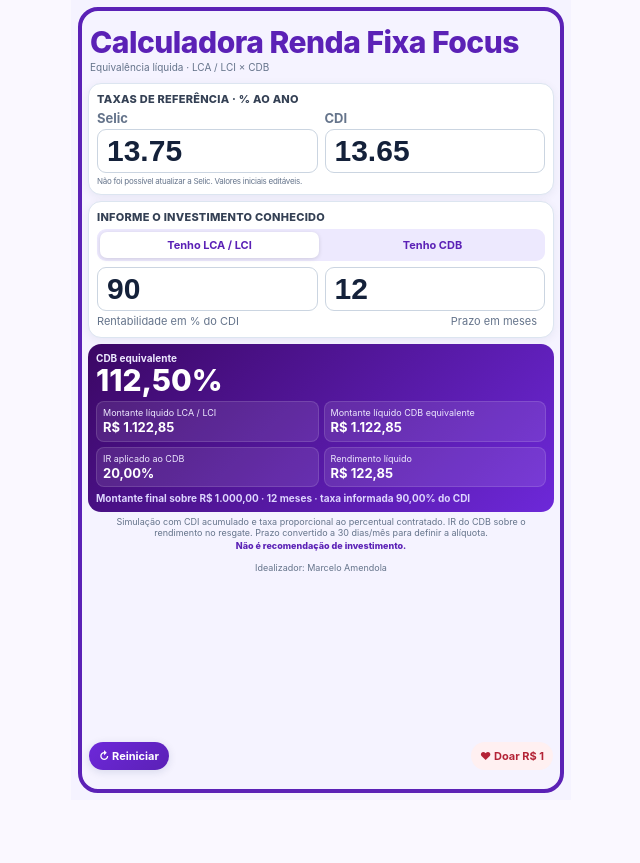
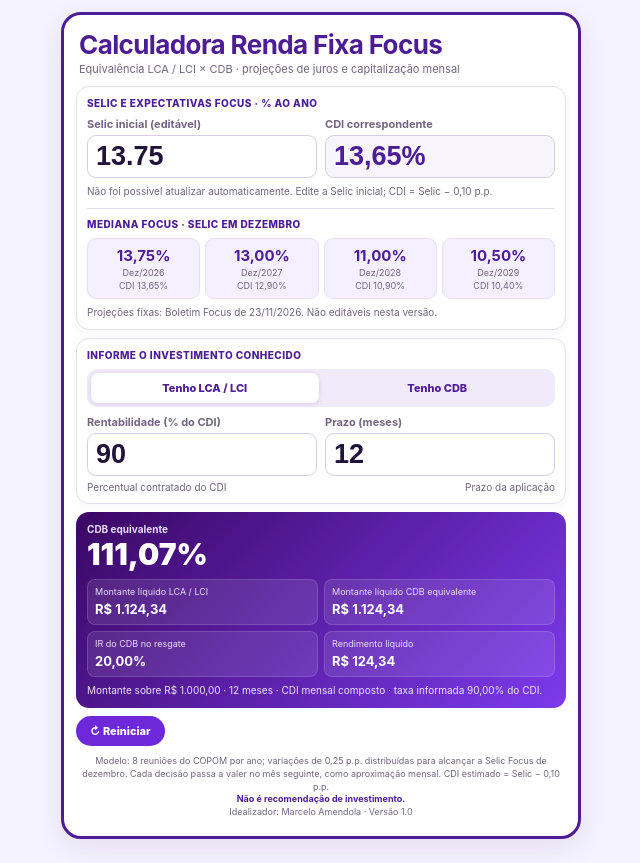
Before and after one commit to marceloedeiaamendola-star/Calculadora-Renda-Fixa-Focus, a plain HTML site: page index.html in a window 1280 px wide. Shown: the whole page, without its empty margins (319-959 px from the left). Before the commit the page ends 800 px from the top, so only its background shows below. Drawn offline with Linux system fonts and the light colour scheme; no server answers.

Commit message:
Publica Calculadora Renda Fixa Focus v1.0 com capitalização mensal e projeções Focus

```diff
--- a/index.html
+++ b/index.html
@@ -1,93 +1,194 @@
 <!doctype html>
-<html lang="pt-BR"><head>
+<html lang="pt-BR">
+<head>
 <meta charset="utf-8"><meta name="viewport" content="width=device-width,initial-scale=1,viewport-fit=cover">
 <meta name="theme-color" content="#f5f3ff"><meta name="apple-mobile-web-app-title" content="Renda Fixa Focus"><meta name="apple-mobile-web-app-capable" content="yes"><meta name="apple-mobile-web-app-status-bar-style" content="black">
-<link rel="apple-touch-icon" sizes="180x180" href="./focus-icon.svg"><link rel="icon" type="image/svg+xml" sizes="any" href="./focus-icon.svg">
+<link rel="apple-touch-icon" sizes="180x180" href="./focus-icon.svg"><link rel="icon" type="image/svg+xml" href="./focus-icon.svg">
 <title>Calculadora Renda Fixa Focus</title>
 <style>
-:root{--bg:#faf8ff;--ink:#14213a;--muted:#65748b;--line:#dce5f0;--blue:#6d28d9;--number-size:30px}
-*{box-sizing:border-box}
-html,body{width:100%;height:100%;margin:0;overflow:hidden;background:var(--bg)}
-body{color:var(--ink);font:14px -apple-system,BlinkMacSystemFont,"Segoe UI",sans-serif;-webkit-text-size-adjust:100%}
-main{position:relative;width:100%;max-width:500px;height:100vh;height:100dvh;min-height:0;margin:0 auto;padding:calc(env(safe-area-inset-top,0px) + 12px) 12px calc(env(safe-area-inset-bottom,0px) + 40px);background:#f5f3ff;display:flex;flex-direction:column;overflow:hidden}
-main::before{content:"";position:absolute;inset:max(7px,env(safe-area-inset-top,0px)) 7px max(7px,env(safe-area-inset-bottom,0px));border:4px solid #5b21b6;border-radius:20px;pointer-events:none;z-index:10}
-header{display:flex;justify-content:flex-start;align-items:center;margin:0 0 7px;gap:7px;flex:0 0 auto;padding:9px 7px 3px;min-width:0}
-header h1{font-size:30px !important;margin:0;color:#5b21b6;font-weight:800;letter-spacing:-.5px;line-height:1.05;white-space:nowrap}
-.sub{font-size:10px;color:var(--muted);margin-top:2px}
-button{font:inherit;cursor:pointer}
-.donate{position:absolute;right:18px;bottom:calc(env(safe-area-inset-bottom,0px) + 30px);z-index:20;border:0;border-radius:30px;padding:7px 9px;background:#fff0f1;color:#b42336;font-weight:750;font-size:11px;white-space:nowrap}
-.reset{position:absolute;left:18px;bottom:calc(env(safe-area-inset-bottom,0px) + 30px);z-index:20;border:0;border-radius:30px;padding:7px 10px;background:linear-gradient(135deg,#6d28d9,#5b21b6);color:#fff;font-weight:750;font-size:11px;white-space:nowrap;box-shadow:0 2px 8px #102a6320}
-.card{background:white;border:1px solid var(--line);border-radius:13px;padding:8px;margin:0 5px 6px;box-shadow:0 2px 8px #122b5510;flex:0 0 auto}
-.label{font-size:13px;line-height:1.1;color:var(--muted);font-weight:750;display:block;margin-bottom:4px}
-.sect{font-size:11px;text-transform:uppercase;letter-spacing:.25px;font-weight:800;color:#344054;margin:0 0 5px}
-.grid{display:grid;grid-template-columns:1fr 1fr;gap:7px}
-.field input{display:block;width:100%;height:44px;border:1px solid #cbd5e1;border-radius:9px;padding:5px 9px;background:#fff;color:var(--ink);font-size:var(--number-size) !important;font-weight:800;min-width:0;line-height:1.05}
-.note{display:grid;grid-template-columns:1fr 1fr;gap:8px;font-size:11px;line-height:1.2;color:var(--muted);margin-top:4px}.note span:last-child{text-align:right;padding-right:8px}
-#status{display:block;width:100%;min-width:0;white-space:nowrap;overflow:hidden;text-overflow:clip;font-size:8px;letter-spacing:-.25px;line-height:1.2;}
-.modes{display:grid;grid-template-columns:1fr 1fr;gap:4px;padding:3px;border-radius:9px;background:#ede9fe;margin-bottom:6px}
-.mode{border:0;border-radius:7px;padding:6px 3px;background:transparent;font-size:11px;color:#5b21b6;font-weight:750}
-.mode.active{background:#fff;color:#5b21b6;box-shadow:0 1px 4px #0002}
-.result{background:linear-gradient(135deg,#3b0764,#6d28d9);color:white;border-radius:13px;padding:8px;margin:0 5px 5px;flex:0 0 auto}
-.muted{color:#ede9fe;font-size:10px;font-weight:650}
-.big{font-size:var(--number-size) !important;font-weight:800;letter-spacing:0;line-height:1.05;margin:1px 0 5px}
-.rgrid{display:grid;grid-template-columns:1fr 1fr;gap:5px}
-.rbox{background:#ffffff18;border:1px solid #ffffff20;border-radius:8px;padding:6px}
-.rbox span{display:block;color:#ede9fe;font-size:9px;line-height:1.15}
-.rbox b{font-size:13px;line-height:1.1;display:block;margin-top:2px}
-.explain{font-size:10px;line-height:1.2;color:#ddd6fe;margin-top:5px;font-weight:650}
-.disclaimer{display:block;font-weight:800;color:#5b21b6;margin-top:2px}.foot{text-align:center;font-size:9px;line-height:1.2;color:var(--muted);padding:0 12px;margin-top:0;flex:0 0 auto}
-.hidden{display:none!important}
-.donation{text-align:center;justify-content:center;padding:12px}
-.donation h2{font-size:20px}
-.donation p{color:var(--muted);font-size:12px}
-.qr{width:min(65vw,250px);height:auto;background:#fff;padding:6px;border-radius:10px;align-self:center}
-.back{display:block;margin:10px auto;border:0;border-radius:10px;padding:9px 20px;background:var(--blue);color:#fff;font-weight:750}
-@media(max-height:760px){
-:root{--number-size:26px}
-header{margin-bottom:3px}
-header h1{font-size:24px !important;white-space:nowrap}
-.card{padding:6px;margin-bottom:4px}
-.label{font-size:12px;margin-bottom:3px}
-.sect{font-size:10px;margin-bottom:4px}
-.field input{height:40px}
-.note{font-size:10px}
-.modes{margin-bottom:4px}
-.mode{padding:5px 2px;font-size:10px}
-.result{padding:7px;margin-bottom:3px}
-.rbox{padding:5px}
-.rbox b{font-size:12px}
-.explain,.foot{font-size:9px}
+:root{--bg:#f5f3ff;--ink:#21143a;--muted:#716582;--line:#e5def2;--purple:#6d28d9;--deep:#4c1d95;--num:27px}
+*{box-sizing:border-box}html,body{margin:0;min-height:100%;background:var(--bg);color:var(--ink);font:14px -apple-system,BlinkMacSystemFont,"Segoe UI",sans-serif}
+body{padding:12px 10px 24px}main{max-width:520px;margin:auto;padding:13px 12px 18px;background:#fff;border:3px solid var(--deep);border-radius:20px;box-shadow:0 8px 28px #32145b18}
+header{padding:3px 3px 10px}h1{margin:0;color:var(--deep);font-size:26px;line-height:1.05;letter-spacing:-.6px}.sub{margin-top:4px;color:var(--muted);font-size:11px}
+.card{border:1px solid var(--line);border-radius:13px;padding:10px;margin:0 0 8px;background:#fff;box-shadow:0 2px 8px #32145b0a}
+.sect{font-size:10px;text-transform:uppercase;letter-spacing:.45px;font-weight:850;color:var(--deep);margin-bottom:8px}
+.grid{display:grid;grid-template-columns:1fr 1fr;gap:8px}.field label{display:block;font-size:11px;font-weight:750;color:var(--muted);margin:0 0 4px}
+input{width:100%;min-width:0;border:1px solid #d7cce8;border-radius:9px;padding:7px 8px;color:var(--ink);font-size:var(--num);font-weight:800;height:43px;background:#fff}
+input:focus{outline:2px solid #c4b5fd;border-color:var(--purple)}
+.readonly{background:#f7f4fc;color:#4c1d95}
+.projections{display:grid;grid-template-columns:repeat(4,1fr);gap:5px}
+.proj{background:#f5f0ff;border:1px solid #e8defa;border-radius:9px;padding:7px 5px;text-align:center;min-width:0}
+.proj b{display:block;font-size:15px;color:var(--deep);white-space:nowrap}.proj span{display:block;font-size:9px;color:var(--muted);margin-top:2px}
+.status{font-size:10px;color:var(--muted);line-height:1.35;margin-top:7px}
+.modes{display:grid;grid-template-columns:1fr 1fr;gap:5px;background:#f0eafb;padding:4px;border-radius:10px;margin-bottom:8px}
+.mode{border:0;border-radius:7px;padding:8px 4px;background:transparent;color:var(--deep);font-weight:800;font-size:11px}
+.mode.active{background:#fff;box-shadow:0 1px 5px #30105c22}
+.notes{display:grid;grid-template-columns:1fr 1fr;gap:8px;color:var(--muted);font-size:10px;margin-top:5px}.notes span:last-child{text-align:right}
+.result{background:linear-gradient(135deg,#3b0764,#7c3aed);color:#fff;border-radius:13px;padding:11px;margin:0 0 8px}
+.result .muted{font-size:10px;color:#e9ddff;font-weight:700}.big{font-size:30px;font-weight:900;line-height:1.1;margin:3px 0 8px}
+.rgrid{display:grid;grid-template-columns:1fr 1fr;gap:6px}.rbox{padding:7px;border-radius:8px;background:#ffffff19;border:1px solid #ffffff24}.rbox span{display:block;color:#e9ddff;font-size:9px;line-height:1.2}.rbox b{display:block;font-size:13px;margin-top:3px}
+.explain{font-size:10px;color:#eee5ff;line-height:1.35;margin-top:7px}
+button{font:inherit;cursor:pointer}.reset{border:0;border-radius:20px;padding:8px 14px;background:var(--purple);color:#fff;font-weight:800;font-size:11px}
+.foot{text-align:center;color:var(--muted);font-size:9px;line-height:1.4;margin:9px 4px 0}.foot strong{color:var(--deep)}
+@media(max-width:370px){h1{font-size:23px}.projections{gap:3px}.proj{padding:6px 2px}.proj b{font-size:13px}.grid{gap:6px}}
+</style></head>
+<body><main id="app">
+<header><h1>Calculadora Renda Fixa Focus</h1><div class="sub">Equivalência LCA / LCI × CDB · projeções de juros e capitalização mensal</div></header>
+
+<section class="card">
+<div class="sect">Selic e expectativas Focus · % ao ano</div>
+<div class="grid">
+<div class="field"><label for="selic">Selic inicial (editável)</label><input id="selic" type="number" min="0" max="50" step=".01" value="13.75"></div>
+<div class="field"><label for="cdiNow">CDI correspondente</label><input id="cdiNow" class="readonly" type="text" readonly value="13,65%"></div>
+</div>
+<div class="status" id="liveStatus">Selic inicial carregada. CDI calculado como Selic − 0,10 ponto percentual.</div>
+<div style="height:1px;background:var(--line);margin:9px 0"></div>
+<div class="sect">Mediana Focus · Selic em dezembro</div>
+<div class="projections">
+<div class="proj"><b>13,75%</b><span>Dez/2026</span><span>CDI 13,65%</span></div>
+<div class="proj"><b>13,00%</b><span>Dez/2027</span><span>CDI 12,90%</span></div>
+<div class="proj"><b>11,00%</b><span>Dez/2028</span><span>CDI 10,90%</span></div>
+<div class="proj"><b>10,50%</b><span>Dez/2029</span><span>CDI 10,40%</span></div>
+</div>
+<div class="status">Projeções fixas: Boletim Focus de 23/11/2026. Não editáveis nesta versão.</div>
+</section>
+
+<section class="card">
+<div class="sect">Informe o investimento conhecido</div>
+<div class="modes"><button class="mode active" data-mode="lci">Tenho LCA / LCI</button><button class="mode" data-mode="cdb">Tenho CDB</button></div>
+<div class="grid">
+<div class="field"><label for="rate">Rentabilidade (% do CDI)</label><input id="rate" type="number" min="0" max="300" step=".1" value="90"></div>
+<div class="field"><label for="months">Prazo (meses)</label><input id="months" type="number" min="1" max="600" step="1" value="12"></div>
+</div>
+<div class="notes"><span>Percentual contratado do CDI</span><span>Prazo da aplicação</span></div>
+</section>
+
+<section class="result" aria-live="polite">
+<div class="muted" id="eqLabel">CDB equivalente</div><div class="big" id="equiv">—</div>
+<div class="rgrid">
+<div class="rbox"><span>Montante líquido LCA / LCI</span><b id="lciFinal">—</b></div>
+<div class="rbox"><span>Montante líquido CDB equivalente</span><b id="cdbFinal">—</b></div>
+<div class="rbox"><span>IR do CDB no resgate</span><b id="ir">—</b></div>
+<div class="rbox"><span>Rendimento líquido</span><b id="gain">—</b></div>
+</div>
+<div class="explain" id="explain">Montantes calculados sobre R$ 1.000,00, com capitalização composta mensal e trajetória estimada do CDI.</div>
+</section>
+
+<div style="display:flex;justify-content:flex-start"><button class="reset" id="reset" type="button">↻ Reiniciar</button></div>
+<div class="foot">Modelo: 8 reuniões do COPOM por ano; variações de 0,25 p.p. distribuídas para alcançar a Selic Focus de dezembro. Cada decisão passa a valer no mês seguinte, como aproximação mensal. CDI estimado = Selic − 0,10 p.p.<br><strong>Não é recomendação de investimento.</strong><br>Idealizador: Marcelo Amendola · Versão 1.0</div>
+</main>
+<script>
+(()=> {
+const $=id=>document.getElementById(id);
+const money=n=>n.toLocaleString('pt-BR',{style:'currency',currency:'BRL'});
+const pct=n=>n.toLocaleString('pt-BR',{minimumFractionDigits:2,maximumFractionDigits:2})+'%';
+const targets={2027:13.00,2028:11.00,2029:10.50};
+const meetingMonths=[1,3,4,6,8,9,10,12];
+let mode='lci',currentSelic=13.75;
+const tax=m=>m*30<=180?.225:m*30<=360?.20:m*30<=720?.175:.15;
+
+// Constrói as taxas mensais a partir da Selic inicial e das medianas Focus de dezembro.
+// Cada reunião pode alterar a taxa em passos de 0,25 p.p.; o último ajuste fecha exatamente a meta anual.
+function buildMonthlyCDI(start,months){
+ let monthly=[],rate=start,year=2027,month=1;
+ while(monthly.length<months){
+  if(month===1 && year>2027) rate=targets[year-1]??rate;
+  const target=targets[year];
+  const delta=target-rate;
+  const steps=Math.floor(Math.abs(delta)/0.25+1e-8);
+  const remainder=Math.abs(delta)-steps*0.25;
+  const total=steps+(remainder>1e-7?1:0);
+  const changes=new Map();
+  for(let k=0;k<total;k++){
+   const meetingIndex=Math.min(7,Math.round((k+1)*8/total)-1);
+   const m=meetingMonths[meetingIndex];
+   const change=(k<steps?0.25:remainder)*Math.sign(delta);
+   changes.set(m,(changes.get(m)||0)+change);
+  }
+  for(let m=1;m<=12 && monthly.length<months;m++){
+   // A decisão de uma reunião passa a valer a partir do mês seguinte.
+   if(m>1 && changes.has(m-1)) rate-=changes.get(m-1)*Math.sign(target-(rate)); // replaced below by signed stored delta
+   const annualCDI=Math.max(0,rate-0.10);
+   const effectiveMonthly=Math.pow(1+annualCDI/100,1/12)-1;
+   monthly.push(effectiveMonthly);
+  }
+  // Fecha a taxa do ano para iniciar o próximo ano exatamente na mediana Focus.
+  rate=target; year++; month=1;
+  if(!targets[year]) break;
+ }
+ // Se o prazo ultrapassar 2029, mantém a taxa terminal de 2029.
+ const terminal=Math.pow(1+(targets[2029]-0.10)/100,1/12)-1;
+ while(monthly.length<months) monthly.push(terminal);
+ return monthly;
 }
-@media(max-height:680px){
-:root{--number-size:24px}
-.sub{font-size:9px}
-.donate{padding:5px 7px;bottom:calc(env(safe-area-inset-bottom,0px) + 30px)}
-.reset{padding:5px 8px;bottom:calc(env(safe-area-inset-bottom,0px) + 30px)}
-.field input{height:36px}
-.foot{font-size:8px}
+function monthlyRates(start,months){
+ let out=[],rate=start;
+ for(let y=2027;y<=2029 && out.length<months;y++){
+  const target=targets[y],delta=target-rate,abs=Math.abs(delta);
+  const full=Math.floor(abs/0.25+1e-8),rem=abs-full*0.25;
+  const n=full+(rem>1e-7?1:0),events=new Map();
+  for(let k=0;k<n;k++){
+   const ix=Math.min(7,Math.round((k+1)*8/n)-1),meeting=meetingMonths[ix];
+   const step=(k<full?0.25:rem)*Math.sign(delta);
+   events.set(meeting,(events.get(meeting)||0)+step);
+  }
+  for(let m=1;m<=12 && out.length<months;m++){
+   if(m>1 && events.has(m-1)) rate-=events.get(m-1);
+   const cdi=Math.max(0,rate-0.10);
+   out.push(Math.pow(1+cdi/100,1/12)-1);
+  }
+  rate=target;
+ }
+ const last=Math.pow(1+(targets[2029]-0.10)/100,1/12)-1;
+ while(out.length<months)out.push(last);
+ return out;
 }
-
-/* Ajustes finais do cabeçalho: prevalecem sobre as regras responsivas anteriores */
-main#app header{padding-top:13px !important;margin-top:2px !important;}
-main#app header h1{font-size:30px !important;color:#5b21b6 !important;letter-spacing:-.5px !important;white-space:nowrap !important;}
-</style></head><body>
-<main id="app"><header><div><h1>Calculadora Renda Fixa Focus</h1><div class="sub">Equivalência líquida · LCA / LCI × CDB</div></div></header>
-<section class="card"><div class="sect">Taxas de referência · % ao ano</div><div class="grid">
-<div class="field"><label class="label" for="selic">Selic</label><input id="selic" type="number" min="0" step=".01" value="13.75"></div>
-<div class="field"><label class="label" for="cdi">CDI</label><input id="cdi" type="number" min="0" step=".01" value="13.65"></div></div><div class="note" id="status">CDI sugerido = Selic − 0,10 p.p. · Taxas editáveis</div></section>
-<section class="card"><div class="sect">Informe o investimento conhecido</div><div class="modes"><button class="mode active" data-mode="lci">Tenho LCA / LCI</button><button class="mode" data-mode="cdb">Tenho CDB</button></div>
-<div class="grid"><div class="field"><input id="rate" type="number" aria-label="Rentabilidade do investimento em percentual do CDI" min="0" step=".1" value="90"></div><div class="field"><input id="months" type="number" aria-label="Prazo em meses" min="1" max="600" step="1" value="12"></div></div><div class="note"><span>Rentabilidade em % do CDI</span><span>Prazo em meses</span></div></section>
-<section class="result" aria-live="polite"><div class="muted" id="eqLabel">CDB equivalente</div><div class="big" id="equiv">—</div><div class="rgrid">
-<div class="rbox"><span>Montante líquido LCA / LCI</span><b id="lciFinal">—</b></div><div class="rbox"><span>Montante líquido CDB equivalente</span><b id="cdbFinal">—</b></div><div class="rbox"><span>IR aplicado ao CDB</span><b id="ir">—</b></div><div class="rbox"><span>Rendimento líquido</span><b id="gain">—</b></div></div><div class="explain" id="explain">Montante final sobre R$ 1.000,00</div></section>
-<div class="foot">Simulação com CDI acumulado e taxa proporcional ao percentual contratado. IR do CDB sobre o rendimento no resgate. Prazo convertido a 30 dias/mês para definir a alíquota.<br><strong class="disclaimer">Não é recomendação de investimento.</strong><br>Idealizador: Marcelo Amendola</div><button class="reset" id="reset" type="button">↻ Reiniciar</button><button class="donate" id="donate">♥ Doar R$ 1</button></main>
-<main id="donationPage" class="donation hidden"><h2>Apoie este projeto ♥</h2><p>Se você gostou, considere doar R$ 1 usando o QR Code Pix.</p><img class="qr" src="pix-doacao.png" alt="QR Code Pix para doação"><p>Obrigado por apoiar o desenvolvimento!</p><button class="back" id="back">Voltar à calculadora</button></main>
-<script>
-(()=>{const $=id=>document.getElementById(id),money=n=>n.toLocaleString('pt-BR',{style:'currency',currency:'BRL'}),pct=n=>n.toLocaleString('pt-BR',{minimumFractionDigits:2,maximumFractionDigits:2})+'%';let mode='lci',cdiManual=false;
-const tax=m=>m*30<=180?.225:m*30<=360?.20:m*30<=720?.175:.15;
-const factor=(c,r,m)=>Math.pow(1+(c/100)*(r/100),m/12);
-function calc(){let c=+$('cdi').value,r=+$('rate').value,m=+$('months').value;if(![c,r,m].every(Number.isFinite)||c<=0||r<0||m<=0){$('equiv').textContent='Confira os dados';return}let t=tax(m),l,cdb;const cdiYield=factor(c,100,m)-1;if(mode==='lci'){l=r;cdb=r/(1-t)}else{cdb=r;l=r*(1-t)}const lciYield=cdiYield*(l/100),cdbGrossYield=cdiYield*(cdb/100),cdbNetYield=cdbGrossYield*(1-t);let lf=1000*(1+lciYield),cf=1000*(1+cdbNetYield);$('eqLabel').textContent=mode==='lci'?'CDB equivalente':'LCA / LCI equivalente';$('equiv').textContent=pct(mode==='lci'?cdb:l);$('lciFinal').textContent=money(lf);$('cdbFinal').textContent=money(cf);$('ir').textContent=pct(t*100);$('gain').textContent=money(lf-1000);$('explain').textContent='Montante final sobre R$ 1.000,00 · '+m+' '+(m===1?'mês':'meses')+' · taxa informada '+pct(r)+' do CDI'}
-document.querySelectorAll('.mode').forEach(b=>b.onclick=()=>{mode=b.dataset.mode;document.querySelectorAll('.mode').forEach(x=>x.classList.toggle('active',x===b));$('rate').value=mode==='lci'?90:100;calc()});
-['rate','months','cdi'].forEach(id=>$(id).addEventListener('input',()=>{if(id==='cdi')cdiManual=true;calc()}));$('selic').addEventListener('input',()=>{if(!cdiManual)$('cdi').value=(+$('selic').value-.10).toFixed(2);calc()});
-$('reset').onclick=()=>{mode='lci';cdiManual=false;$('selic').value='13.75';$('cdi').value='13.65';$('rate').value='90';$('months').value='12';document.querySelectorAll('.mode').forEach(b=>b.classList.toggle('active',b.dataset.mode==='lci'));$('status').textContent='CDI sugerido = Selic − 0,10 p.p. · Taxas editáveis';calc()};$('donate').onclick=()=>{$('app').classList.add('hidden');$('donationPage').classList.remove('hidden')};$('back').onclick=()=>{$('donationPage').classList.add('hidden');$('app').classList.remove('hidden')};
-async function updateSelic(){try{let r=await fetch('https://api.bcb.gov.br/dados/serie/bcdata.sgs.432/dados/ultimos/1?formato=json',{cache:'no-store'});if(!r.ok)throw 0;let d=await r.json(),v=Number(String(d[0].valor).replace(',','.'));if(v>0){$('selic').value=v.toFixed(2);if(!cdiManual)$('cdi').value=(v-.10).toFixed(2);$('status').textContent='Selic atualizada pelo Banco Central · '+d[0].data+' · CDI = Selic − 0,10 p.p.';calc()}}catch(e){$('status').textContent='Não foi possível atualizar a Selic. Valores iniciais editáveis.'}}calc();updateSelic()})();
+function grossFactor(monthly,pctCDI){return monthly.reduce((acc,r)=>acc*(1+r*pctCDI/100),1)}
+function netCdbFactor(monthly,pctCDI,t){return 1+(grossFactor(monthly,pctCDI)-1)*(1-t)}
+function solveRate(monthly,targetFactor,t,forCdb){
+ let lo=0,hi=500;
+ for(let i=0;i<90;i++){
+  const mid=(lo+hi)/2;
+  const f=forCdb?netCdbFactor(monthly,mid,t):grossFactor(monthly,mid);
+  if(f<targetFactor)lo=mid;else hi=mid;
+ }
+ return (lo+hi)/2;
+}
+function calc(){
+ const start=Number($('selic').value),r=Number($('rate').value),m=Math.floor(Number($('months').value));
+ if(!Number.isFinite(start)||start<0||start>50||!Number.isFinite(r)||r<0||!Number.isFinite(m)||m<1||m>600){$('equiv').textContent='Confira os dados';return}
+ $('cdiNow').value=pct(Math.max(0,start-.10));
+ const monthly=monthlyRates(start,m),t=tax(m),inputFactor=grossFactor(monthly,r);
+ let equivalent,lf,cf;
+ if(mode==='lci'){
+  lf=1000*inputFactor;
+  equivalent=solveRate(monthly,inputFactor,t,true);
+  cf=1000*netCdbFactor(monthly,equivalent,t);
+ }else{
+  cf=1000*netCdbFactor(monthly,r,t);
+  const target=cf/1000;
+  equivalent=solveRate(monthly,target,0,false);
+  lf=1000*grossFactor(monthly,equivalent);
+ }
+ $('eqLabel').textContent=mode==='lci'?'CDB equivalente':'LCA / LCI equivalente';
+ $('equiv').textContent=pct(equivalent);
+ $('lciFinal').textContent=money(lf);
+ $('cdbFinal').textContent=money(cf);
+ $('ir').textContent=pct(t*100);
+ $('gain').textContent=money((mode==='lci'?lf:cf)-1000);
+ $('explain').textContent='Montante sobre R$ 1.000,00 · '+m+' '+(m===1?'mês':'meses')+' · CDI mensal composto · taxa informada '+pct(r)+' do CDI. '+(m>36?'Após dez/2029, mantida a taxa terminal Focus de 10,50% a.a.':'');
+}
+document.querySelectorAll('.mode').forEach(b=>b.addEventListener('click',()=>{mode=b.dataset.mode;document.querySelectorAll('.mode').forEach(x=>x.classList.toggle('active',x===b));$('rate').value=mode==='lci'?90:100;calc()}));
+['selic','rate','months'].forEach(id=>$(id).addEventListener('input',calc));
+$('reset').onclick=()=>{mode='lci';$('selic').value='13.75';$('rate').value='90';$('months').value='12';document.querySelectorAll('.mode').forEach(b=>b.classList.toggle('active',b.dataset.mode==='lci'));calc()};
+async function loadCurrentSelic(){
+ try{
+  const res=await fetch('https://api.bcb.gov.br/dados/serie/bcdata.sgs.432/dados/ultimos/1?formato=json',{cache:'no-store'});
+  if(!res.ok)throw new Error('BCB indisponível');
+  const data=await res.json(),v=Number(String(data[0].valor).replace(',','.'));
+  if(Number.isFinite(v)&&v>0){$('selic').value=v.toFixed(2);$('liveStatus').textContent='Selic atualizada pelo Banco Central · '+data[0].data+'. Campo editável; CDI = Selic − 0,10 p.p.';calc()}
+ }catch(e){$('liveStatus').textContent='Não foi possível atualizar automaticamente. Edite a Selic inicial; CDI = Selic − 0,10 p.p.'}
+}
+calc();loadCurrentSelic();
+})();
 </script></body></html>
```
